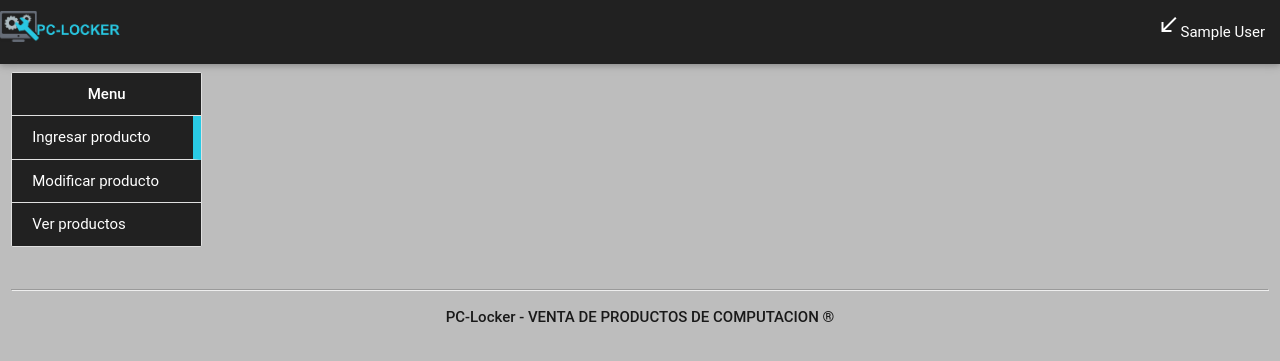
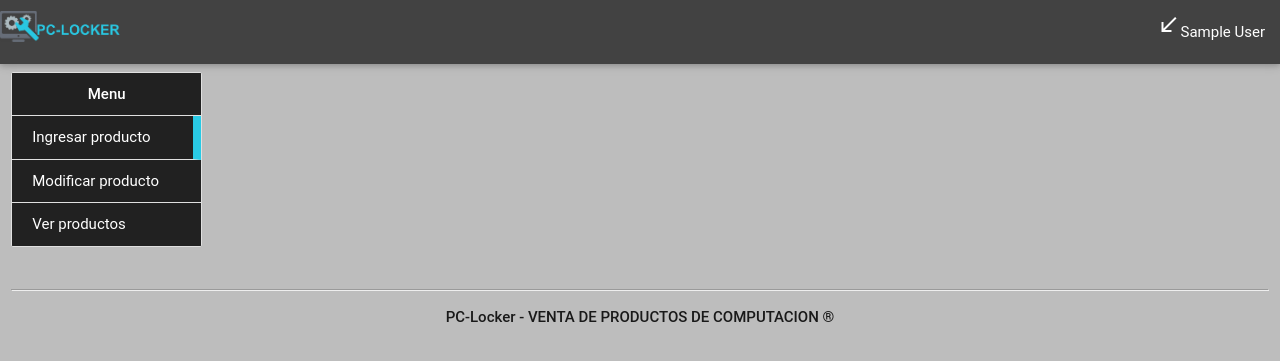
Before and after one commit to Gerard2702/php, a PHP site: page /usuario/empresa/index.php in a window 1280 px wide. Shown: the top 361 px of the page. Run offline with PHP 8.4, Linux system fonts and the light colour scheme; the visitor is signed in with stand-in values (Sample User, id 1); some web fonts are replaced.

Commit message:
Cambio al indes empresa

```diff
--- a/usuario/empresa/index.php
+++ b/usuario/empresa/index.php
@@ -28,7 +28,7 @@ $imagen=$_SESSION['imagen'];
 <body class="grey lighten-1">
 <!-- NAVBAR DE EMPRESA -->
 <nav>
-    <div class="nav-wrapper grey darken-4">
+    <div class="nav-wrapper grey darken-3">
 		<a href="#!" class="brand-logo"><img src="../../framework/img/logonav.png" class="responsive-img" width="120" height="90"></a>
 		<a href="#" data-activates="mobile-demo" class="button-collapse"><i class="material-icons">menu</i></a>
 		<ul class="right hide-on-med-and-down">
```
